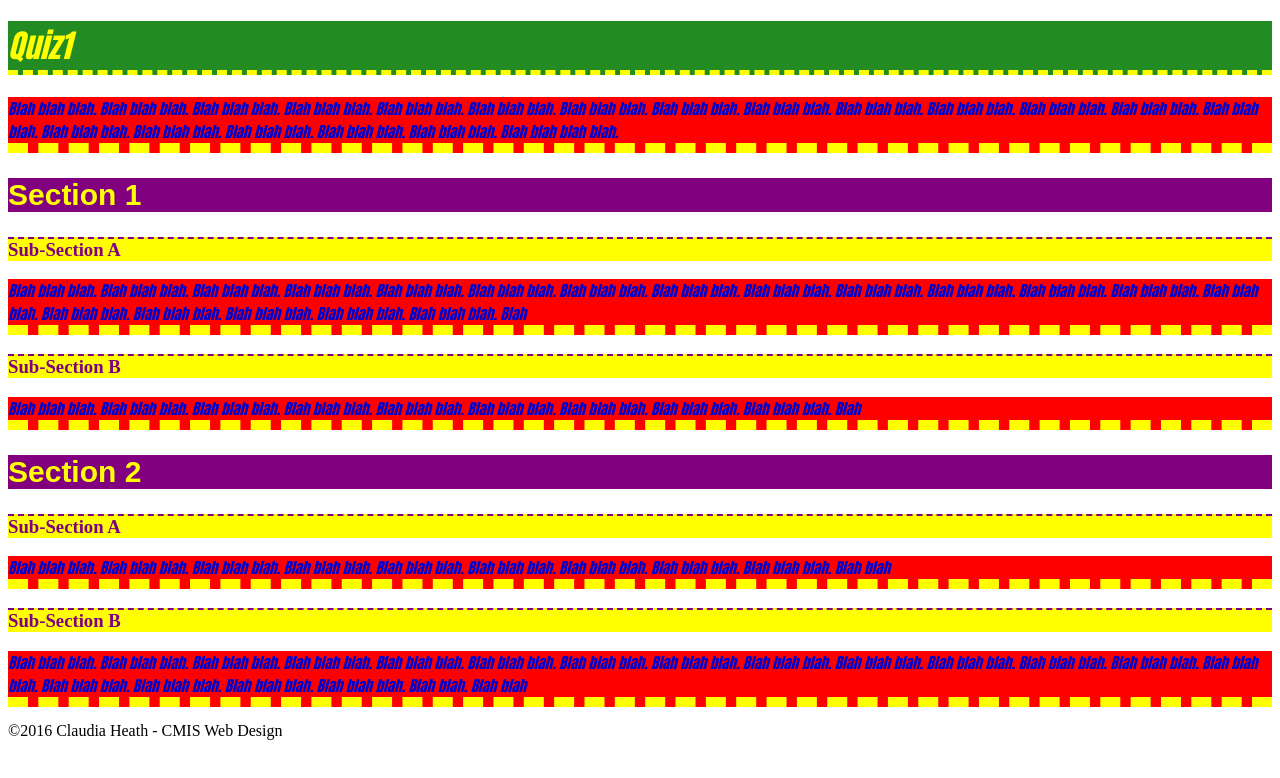
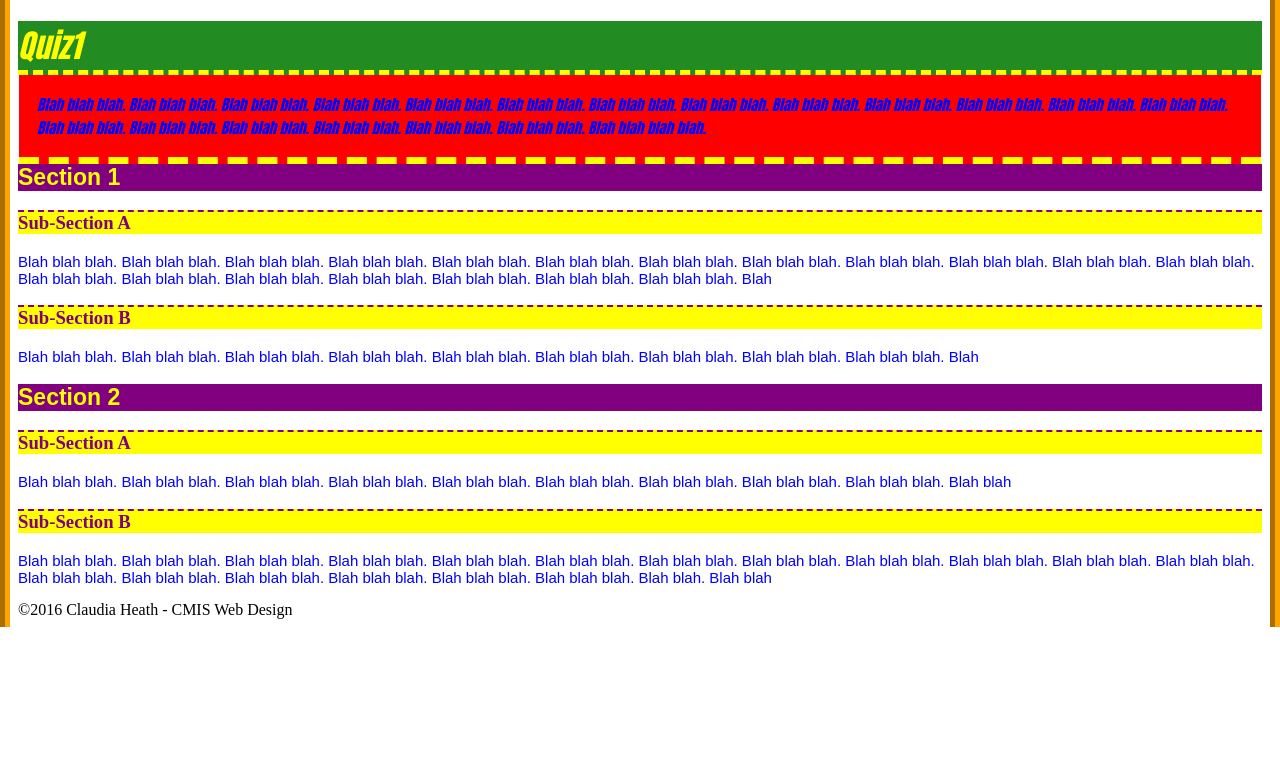
Before and after one commit to claudia2369-cmis/claudia2369-cmis-wd, a plain HTML site: page quiz1.html in a window 1280 px wide. Drawn offline with Linux system fonts and the light colour scheme.

Commit message:
made changes

```diff
--- a/quiz1.css
+++ b/quiz1.css
@@ -1,7 +1,9 @@
 html {
 	background:#ffffff;
 	border:solid 30px #ffffff
-	border-left:
+	border-left-width:thin;
+	border-left: groove 10px orange;
+	border-right: groove 10px orange;
 
 }
 h1 {
@@ -15,9 +17,12 @@ h1 {
 }
 h2 {
 	color: #FFFF00;
-	font-size:30px;
+	font-size:23px;
 	font-family:Arial;
 	background:#800080;
+
+
+
 
 }
 
@@ -26,16 +31,22 @@ h3 {
 	color:#800080;
 	border-top:dashed 2px;
 }
-p1 {
-	background: #ffffff;
-	color: #0000CD;
+p:nth-child(2){
+	background-color:#FF0000;
+	font-style: italic;
+	font-family:Impact;
+	color:#0000ff;
+	border-bottom:dashed 10px;
+	border-color:#FFFF00;
+	margin:-22px;
+	padding:18px;
+	margin-left:1px;
+	margin-right:1px;
+	font-size:15px;
 
 }
 p {
-	background:#FF0000;
-	font-family:Impact;
+	background:#ffffff;
+	font-family:Arial;
 	font-size:15px;
-	font-style: italic;
-	color:#0000CD;
-	border-bottom:dashed 10px;
-	border-color:#FFFF00;
+	color:#0000ff;
```
